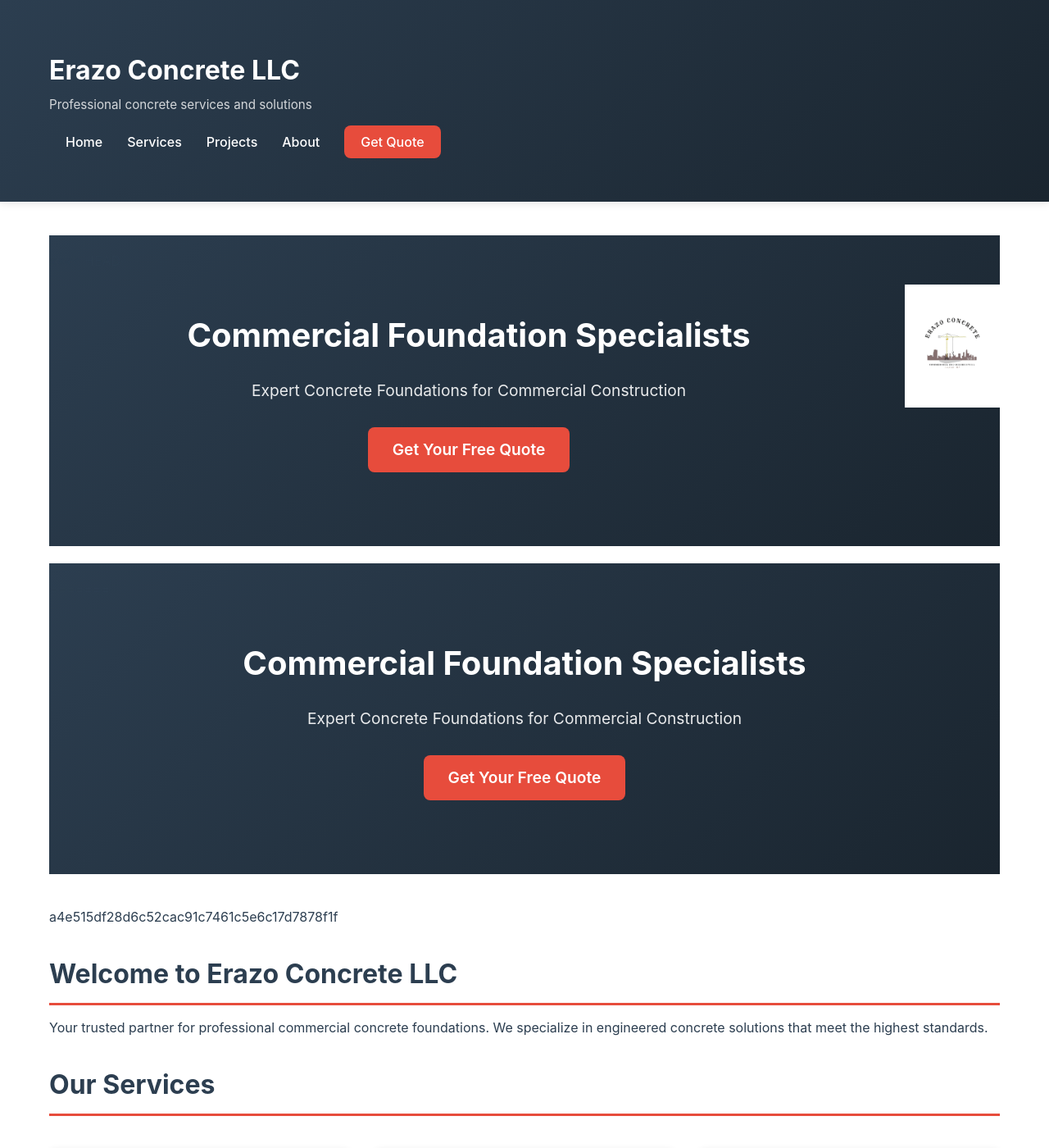
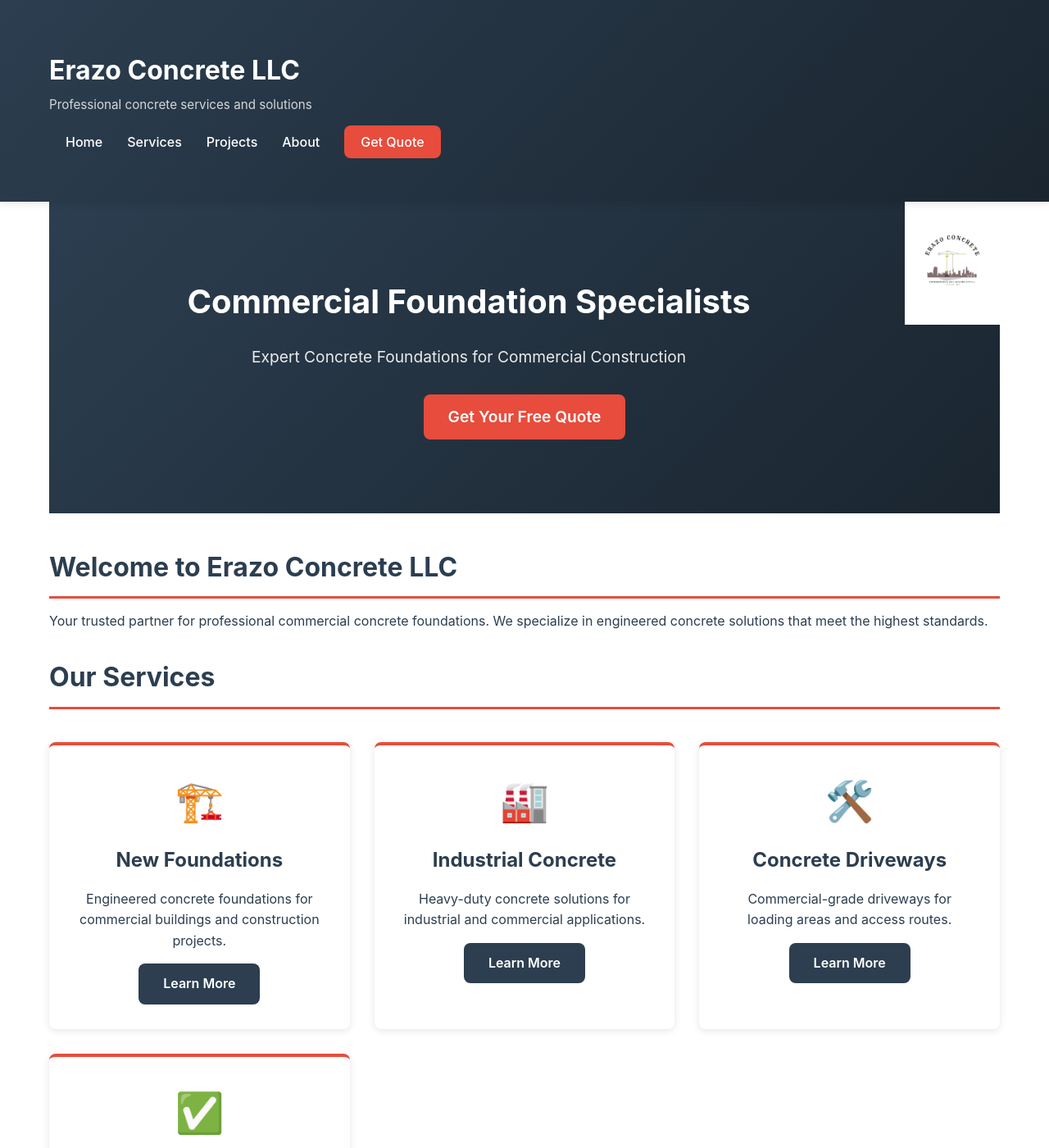
Before and after one commit to ErazoConcrete/Erazoconcrete.github.io, a Jekyll site: the page built from index.md, in a window 1280 px wide and 1400 px high. Shown: the whole window at 82% size. Built offline with Jekyll 4.4.1, drawn with Linux system fonts in a browser that asks for light colours; some of the changed text lies outside the part shown.

Commit message:
Resolve merge conflict in index.md

```diff
--- a/index.md
+++ b/index.md
@@ -3,7 +3,6 @@ layout: default
 title: Home
 ---
 
-<<<<<<< HEAD
 <div style="float: right; margin-left: 20px; margin-bottom: 20px; z-index: 10; position: relative;">
   <img src="/assets/LOGOTIPO%20Sien%20FONDO.jpeg" alt="Erazo Concrete Logo" style="max-height: 150px;" />
 </div>
@@ -14,14 +13,6 @@ title: Home
   <p style="margin-top: 20px;"><a href="/contact/" class="btn" style="display: inline-block;">Get Your Free Quote</a></p>
 </div>
 
-=======
-<div class="hero">
-  <h1>Commercial Foundation Specialists</h1>
-  <p>Expert Concrete Foundations for Commercial Construction</p>
-  <p style="margin-top: 20px;"><a href="/contact/" class="btn" style="display: inline-block;">Get Your Free Quote</a></p>
-</div>
-
->>>>>>> a4e515df28d6c52cac91c7461c5e6c17d7878f1f
 ## Welcome to Erazo Concrete LLC
 
 Your trusted partner for professional commercial concrete foundations. We specialize in engineered concrete solutions that meet the highest standards.
@@ -130,8 +121,4 @@ All our foundation work is backed by a **comprehensive 1-year warranty**. We gua
 
 Start your commercial project with proven foundation expertise.
 
-<<<<<<< HEAD
 [Request Your Free Quote](/contact/){: .btn}
-=======
-[Request Your Free Quote](/contact/){: .btn}
->>>>>>> a4e515df28d6c52cac91c7461c5e6c17d7878f1f
```
